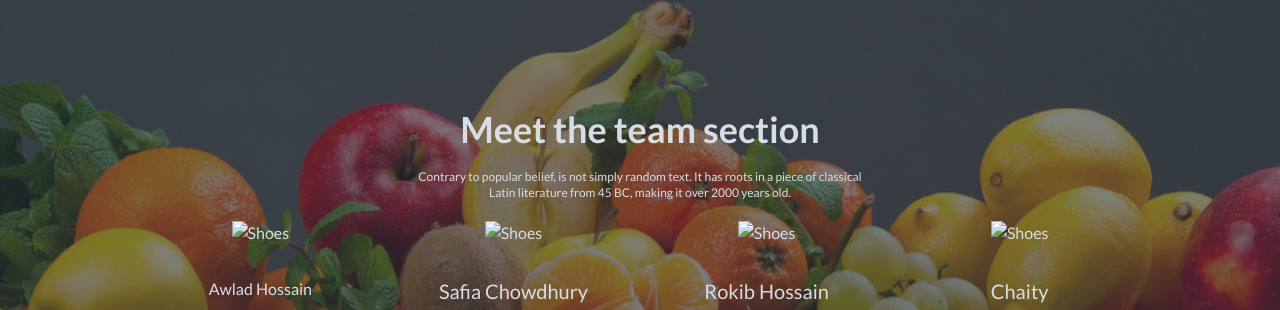
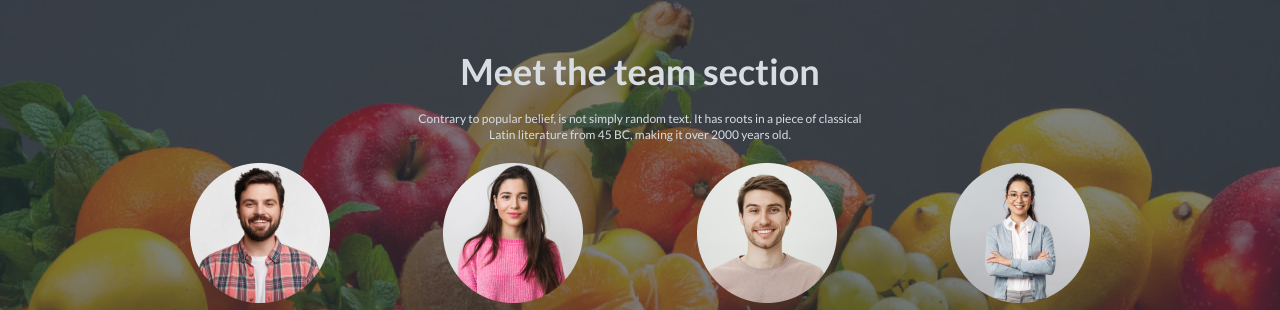
Before and after one commit to Anopkumar/fruit-brust-assignment, a plain HTML site: page index.html in a window 1280 px wide. Shown: the part 1669-1979 px from the top of the page. Drawn offline with nearby package versions, Linux system fonts and the light colour scheme.

Commit message:
complete web

```diff
--- a/index.html
+++ b/index.html
@@ -383,7 +383,7 @@
                         <div class="grid grid-cols-1 md:grid-cols-2 lg:grid-cols-4 gap-10 ">
                             <div>
                                 <div class="flex justify-center">
-                                    <figure><img class="content-center" src="./images//member1.png" alt="Shoes" />
+                                    <figure><img class="content-center" src="./images/member1.png" alt="Shoes" />
                                     </figure>
                                 </div>
                                 <div class="card-body items-center">
@@ -399,7 +399,7 @@
                             </div>
                             <div>
                                 <div class="flex justify-center">
-                                    <figure><img src="./images//member2.png" alt="Shoes" /></figure>
+                                    <figure><img src="./images/member2.png" alt="Shoes" /></figure>
                                 </div>
                                 <div class="card-body items-center">
                                     <h2 class="text-xl">Safia Chowdhury</h2>
@@ -414,7 +414,7 @@
                             </div>
                             <div>
                                 <div class="flex justify-center">
-                                    <figure><img src="./images//member3.png" alt="Shoes" /></figure>
+                                    <figure><img src="./images/member3.png" alt="Shoes" /></figure>
                                 </div>
                                 <div class="card-body items-center">
                                     <h2 class="text-xl">Rokib Hossain</h2>
@@ -429,7 +429,7 @@
                             </div>
                             <div>
                                 <div class="flex justify-center">
-                                    <figure><img src="./images//member4.png" alt="Shoes" /></figure>
+                                    <figure><img src="./images/member4.png" alt="Shoes" /></figure>
                                 </div>
                                 <div class="card-body items-center">
                                     <h2 class="text-xl">Chaity</h2>
```
